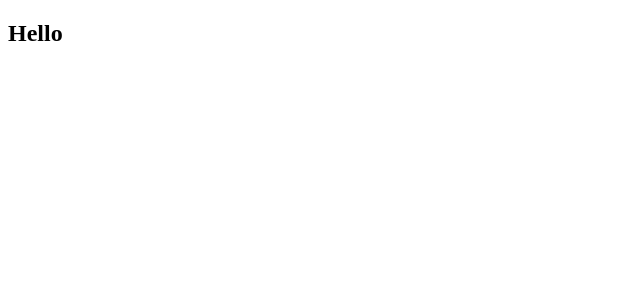
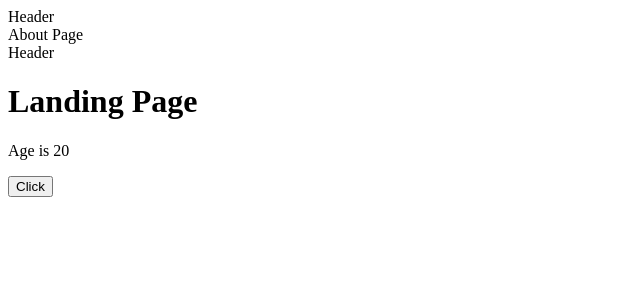
Before and after one commit to mern-trainer/ADARSH-BATCH, a React (Vite) app in the folder ReactJS/app/: page / in a window 1280 px wide. Shown: the top 300 px of the page, without its empty margins (0-640 px from the left). Built offline with nearby package versions, Linux system fonts and the light colour scheme.

Commit message:
jsx - function calling

```diff
--- /dev/null
+++ b/ReactJS/app/src/App.jsx
@@ -0,0 +1,25 @@
+import AboutPage from "./pages/AboutPage"
+import LandingPage from "./pages/LandingPage"
+import { Fragment } from "react"
+
+
+
+const App = () => {
+
+    const age = 20;
+
+    const handleClick = (n) => {
+        console.log(n)
+    }
+
+    return <Fragment>
+        <AboutPage />
+        <LandingPage />
+        <p>Age is {age}</p>
+        <button onClick={() => {
+            handleClick(10)
+        }}>Click</button>
+    </Fragment>
+}
+
+export default App // default export
--- /dev/null
+++ b/ReactJS/app/src/components/Header.jsx
@@ -0,0 +1,7 @@
+const Header = () => {
+    return <div>
+        Header
+    </div>
+}
+
+export default Header
--- a/ReactJS/app/src/main.jsx
+++ b/ReactJS/app/src/main.jsx
@@ -1,15 +1,9 @@
 import { createRoot } from "react-dom/client"
+import App from "./App"
 
 const container = document.getElementById("root")
-const root = createRoot(container)
+const root = createRoot(container);
 
-root.render(
-  <div>
-    <h2>Hello</h2>
-  </div>
-)
 
-// react, react dom ->
 
-// react -> create elements
-// react dom -> render elements -> changes sync actual dom -> reconcilation
+root.render(<App />)
--- /dev/null
+++ b/ReactJS/app/src/pages/AboutPage.jsx
@@ -0,0 +1,10 @@
+import Header from "../components/Header"
+
+const AboutPage = () => {
+    return <div>
+        <Header />
+        About Page
+    </div>
+}
+
+export default AboutPage
--- /dev/null
+++ b/ReactJS/app/src/pages/LandingPage.jsx
@@ -0,0 +1,10 @@
+import Header from "../components/Header"
+
+const LandingPage = () => {
+    return <div>
+        <Header />
+        <h1>Landing Page</h1>
+    </div>
+}
+
+export default LandingPage
```
Also changed, not shown: ReactJS/app/index.html (+1 -6 lines).
